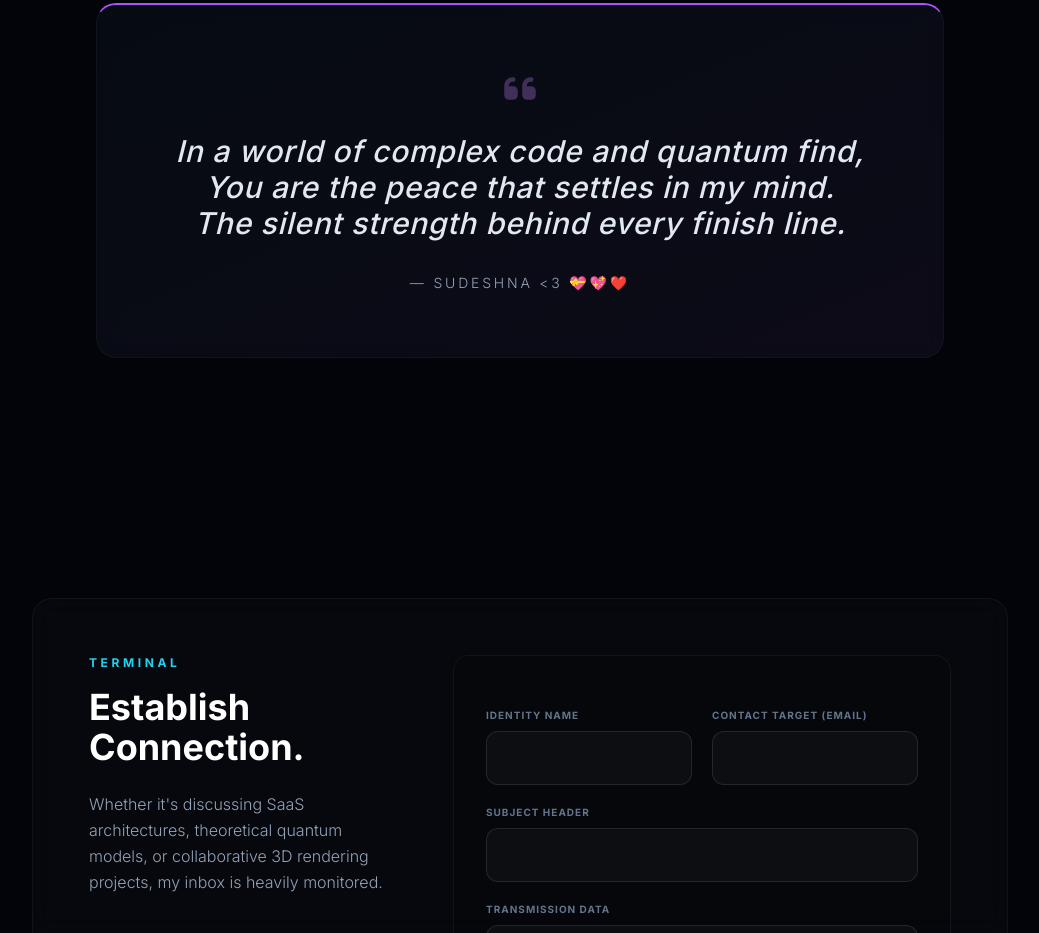
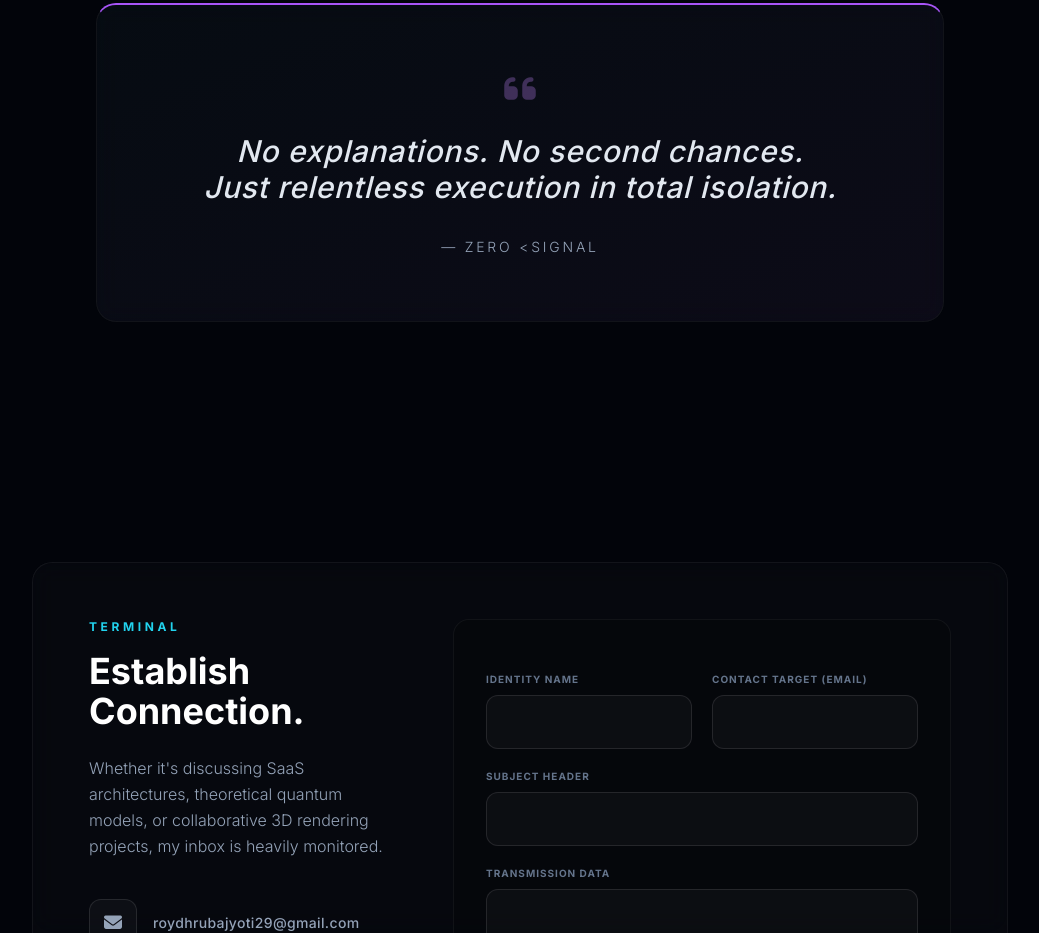
Before and after one commit to dhrubajyoti-projects/Dhrubajyoti, a plain HTML site: page index.html in a window 1280 px wide. Shown: the part 4035-4968 px from the top of the page, without its empty margins (120-1159 px from the left). Drawn offline with nearby package versions, Linux system fonts and the light colour scheme.

Commit message:
Update index.html

```diff
--- a/index.html
+++ b/index.html
@@ -483,12 +483,11 @@
                 <div class="relative z-10">
                     <i class="fas fa-quote-left text-4xl text-purple-400/30 mb-6"></i>
                     <h2 class="text-xl md:text-3xl font-medium leading-relaxed text-slate-200 mb-8 tracking-wide italic">
-                        In a world of complex code and quantum find,<br class="hidden sm:inline">
-                        You are the peace that settles in my mind.<br class="hidden sm:inline">
-                        The silent strength behind every finish line.
+                        No explanations. No second chances.<br class="hidden sm:inline">
+                        Just relentless execution in total isolation.
                     </h2>
                     <p class="text-slate-400 text-sm font-light uppercase tracking-[0.2em]">
-                        — Sudeshna &lt;3 💝💖❤️
+                        — ZERO &lt;SIGNAL
                     </p>
                 </div>
             </div>
```
